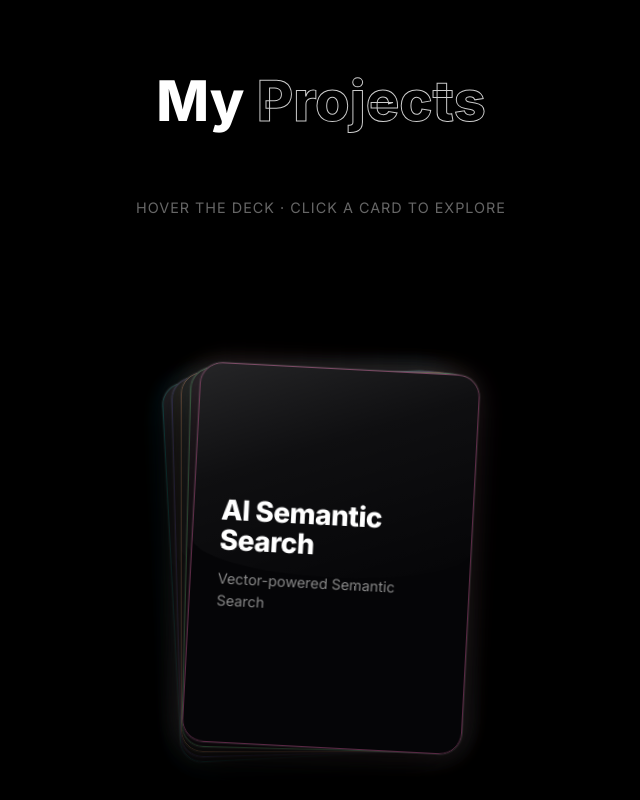
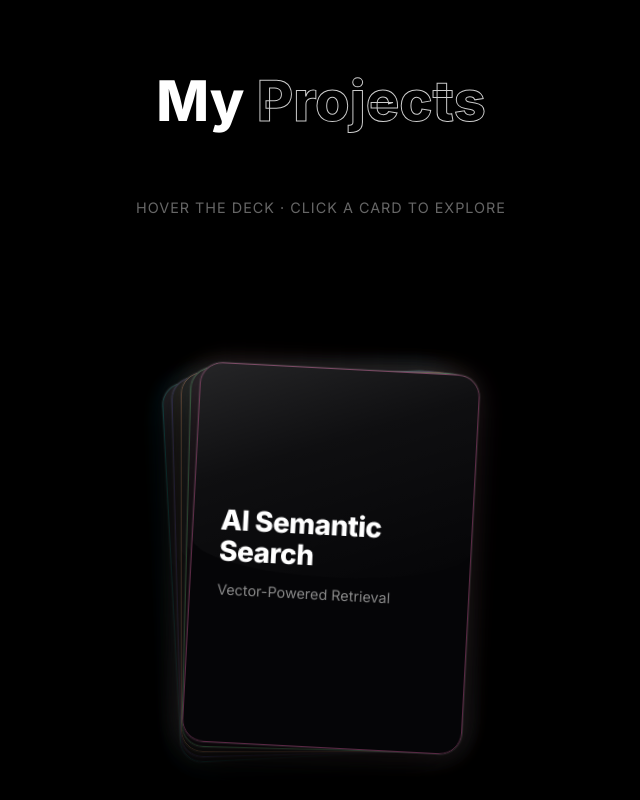
Before and after one commit to suprit-4618/PORTFOLIO-, a React app: page / in a window 1280 px wide. Shown: the part 1982-2782 px from the top of the page, without its empty margins (319-959 px from the left). Built offline with nearby package versions, Linux system fonts and the light colour scheme; the HTML template or start-up script is replaced by a standard one.

Commit message:
Populate AI Semantic Search details from GitHub README; all projects now have technical content

```diff
--- a/src/components/Projects.jsx
+++ b/src/components/Projects.jsx
@@ -90,16 +90,24 @@ const PROJECTS = [
   {
     id: 5,
     title: 'AI Semantic Search',
-    subtitle: 'Vector-powered Semantic Search',
-    tech: ['Python', 'Embeddings', 'endee'],
+    subtitle: 'Vector-Powered Retrieval',
+    tech: ['Python', 'SentenceTransformers', 'Endee', 'PyTorch'],
     accent: '#f76ab4',
     github: 'https://github.com/suprit-4618/ai-semantic-search-endee',
     live: null,
-    brief: 'Details coming soon.',
-    howItWorks: null,
-    why: null,
-    problemSolves: [],
-    limitations: [],
+    brief: 'An AI-powered semantic search system built using vector embeddings and the Endee Vector Database. It understands the meaning of queries beyond simple keywords.',
+    howItWorks: 'Documents are converted into 384-dimensional vector embeddings using SentenceTransformers and stored in the Endee Vector Database. The system performs high-dimensional similarity search to find the closest document match.',
+    why: 'This project demonstrates the power of transformer-based embeddings and vector databases in solving the limitations of traditional keyword-based search systems.',
+    problemSolves: [
+      'Overcomes keyword mismatch by identifying semantic intent',
+      'Enables context-aware document discovery in unstructured text',
+      'Demonstrates efficient high-dimensional vector similarity search',
+    ],
+    limitations: [
+      'Currently optimized for small to medium-scale document sets',
+      'Requires pre-generation of embeddings (static indexing)',
+      'Search accuracy is dependent on the underlying embedding model',
+    ],
   },
 ];
 
```
